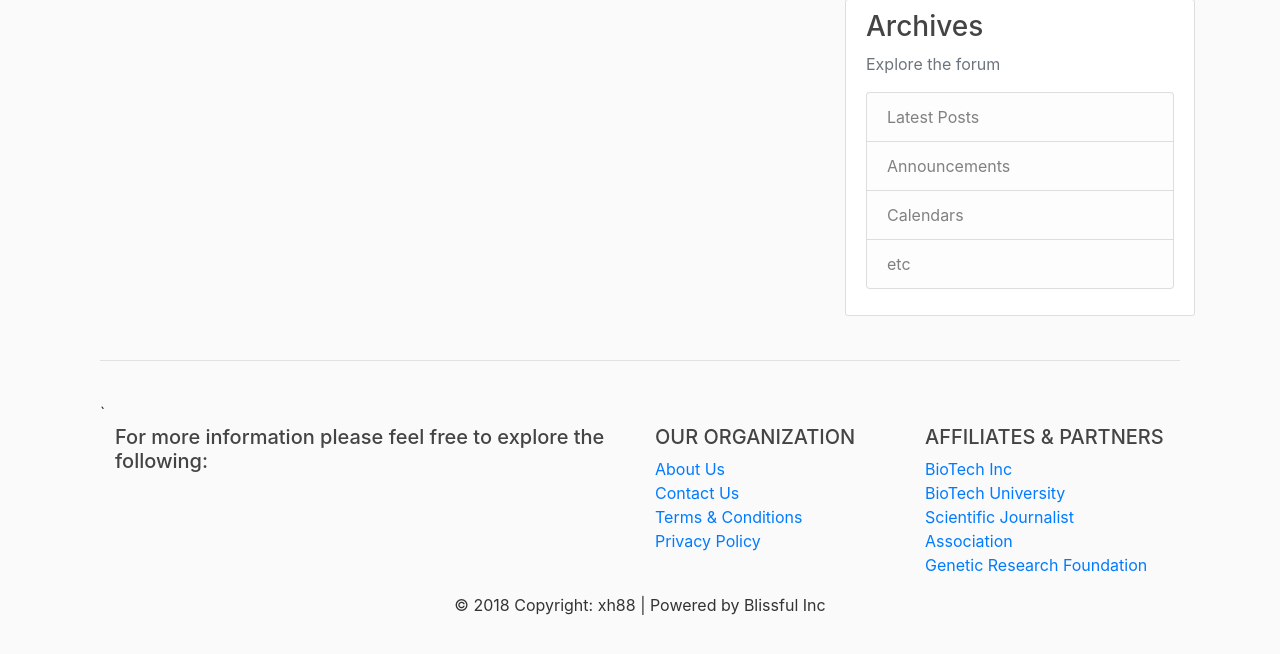
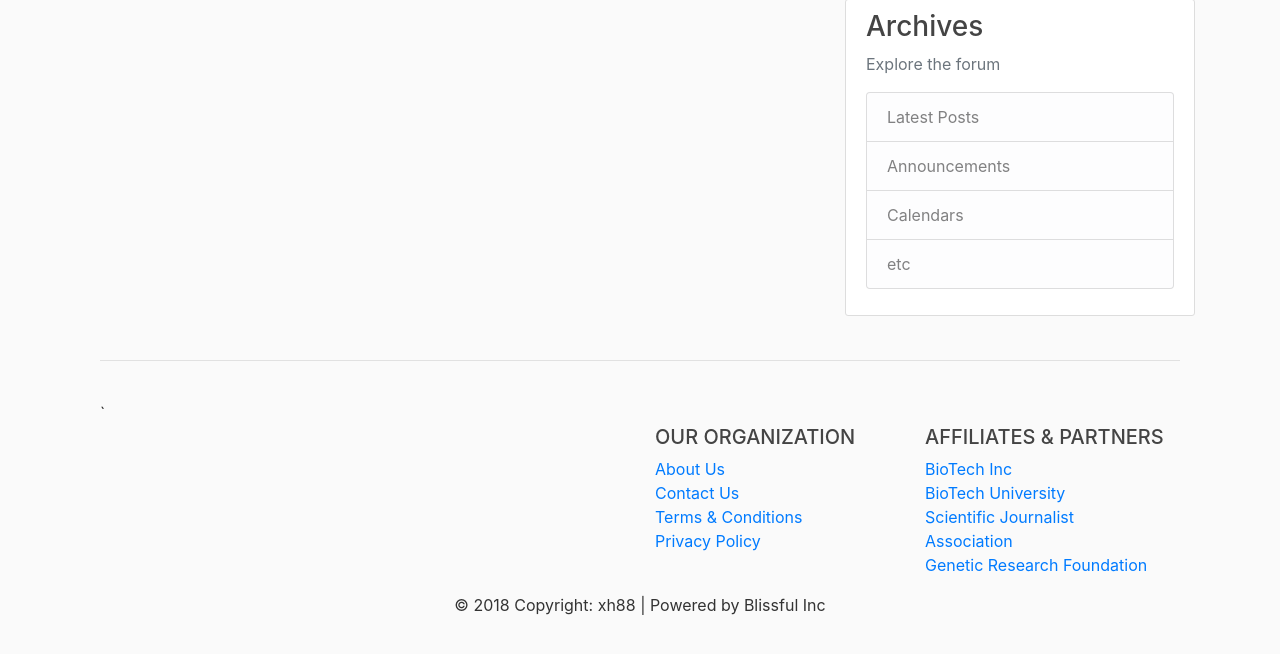
Before and after one commit to Blissful-Inc/Website-BioneBlog, a Django app: page / in a window 1280 px wide. Shown: the part 81-735 px from the top of the page. Run offline with Django 3.2, Linux system fonts and the light colour scheme; data that the repository does not hold is empty; some libraries are stand-ins or nearby versions.

Commit message:
Update base.html

```diff
--- a/blog/templates/blog/base.html
+++ b/blog/templates/blog/base.html
@@ -93,9 +93,6 @@
 
           <!-- Grid column -->
           <div class="col-md-6 mt-md-0 mt-3">
-
-            <!-- Content -->
-            <h5>For more information please feel free to explore the following:</h5>
           </div>
           <!-- Grid column -->
 
```
